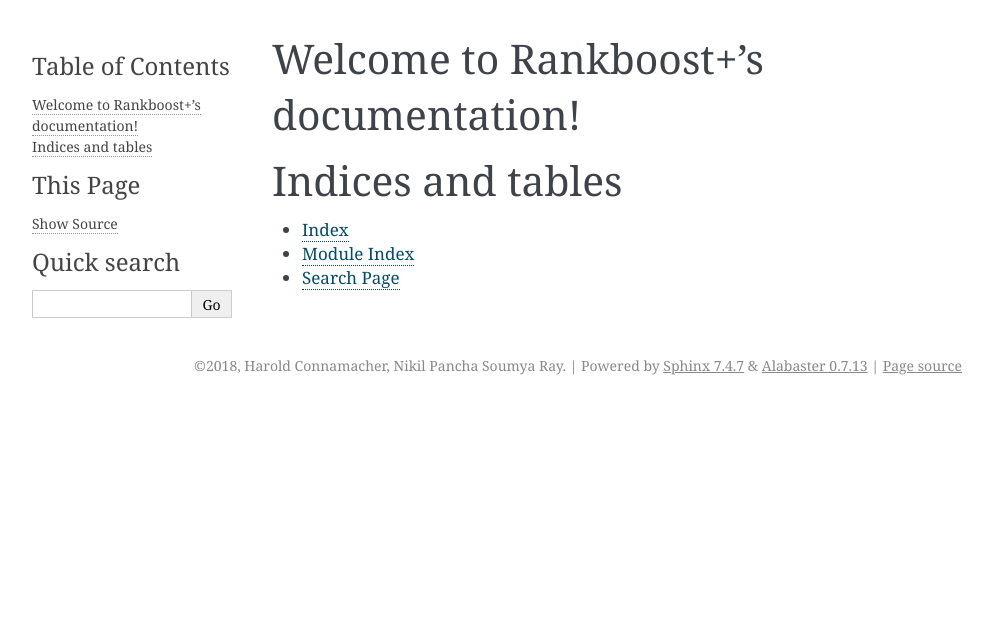
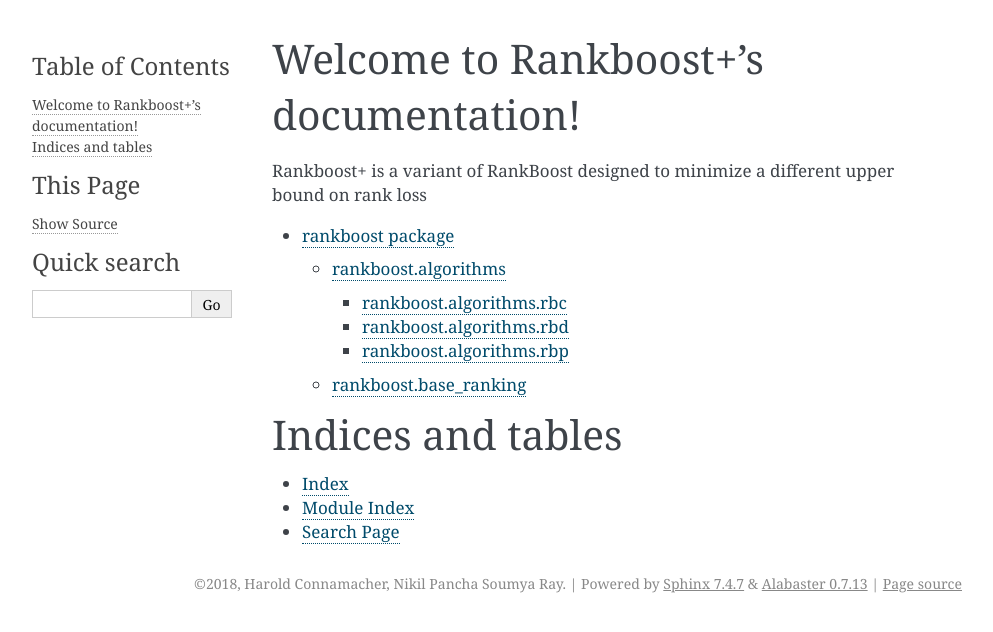
Before and after one commit to rail-cwru/rankboostplus, a Sphinx documentation site: the page built from docs/index.rst, in a window 1280 px wide. Shown: the top 632 px of the page, without its empty margins (148-1141 px from the left). Built offline with Sphinx 7.4.7, drawn with Linux system fonts in a browser that asks for light colours.

Commit message:
Fix marning in docs

```diff
--- a/docs/index.rst
+++ b/docs/index.rst
@@ -4,11 +4,11 @@
     contain the root `toctree` directive.
 
 Welcome to Rankboost+'s documentation!
-=====================================
+======================================
 
 ..  toctree::
     :maxdepth: 3
-    :caption:
+    :caption: Rankboost+ is a variant of RankBoost designed to minimize a different upper bound on rank loss
 
     source/rankboost.rst
 
```
